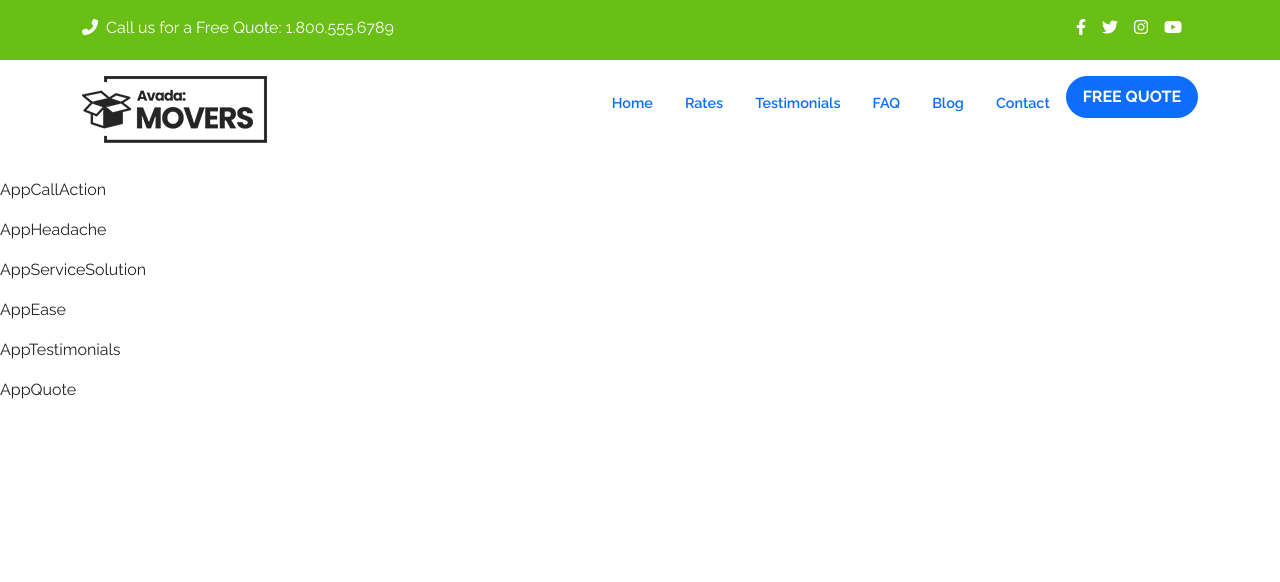
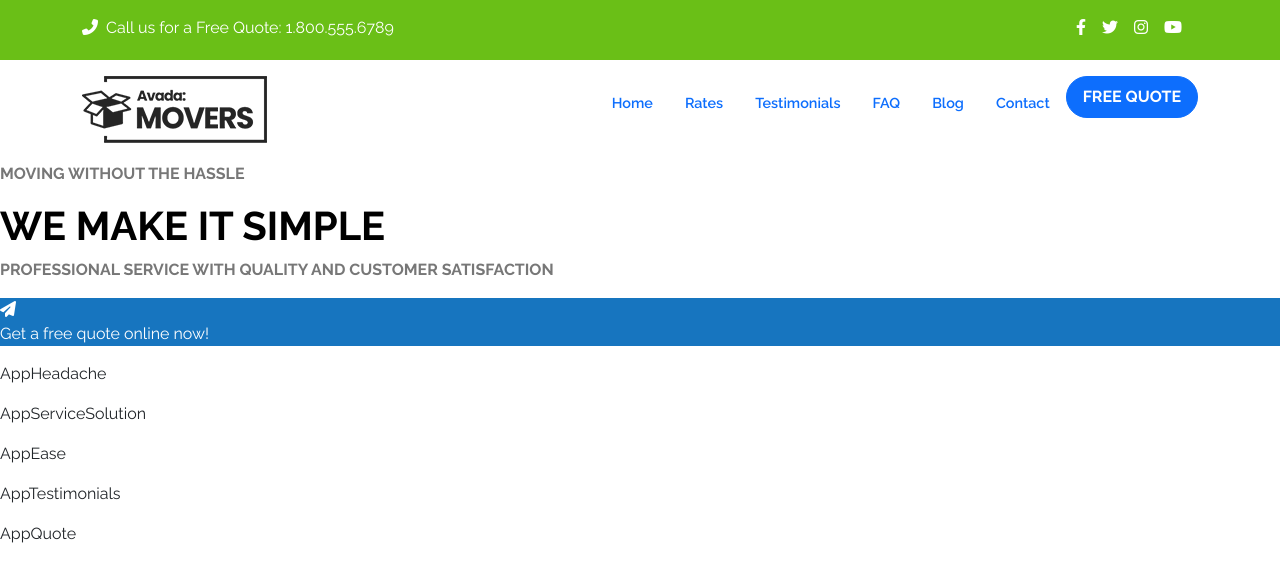
Before and after one commit to DeniseDichiara/proj-html-vuejs, a Vue app: page / in a window 1280 px wide. Shown: the top 582 px of the page. Built offline with nearby package versions, Linux system fonts and the light colour scheme.

Commit message:
added tex and icon

```diff
--- a/src/components/AppCallAction.vue
+++ b/src/components/AppCallAction.vue
@@ -1,7 +1,11 @@
 <template>
-    <div>
+    <div class="CallAction">
+        <div>
+            <i class="fa-solid fa-paper-plane" style="color: white;"></i>
+        </div>
+
         <p>
-            AppCallAction
+            Get a free quote online now!
         </p>
     </div>
 </template>
@@ -15,5 +19,8 @@ export default {
 
 
 <style lang="scss">
-
+    .CallAction{
+        background-color: #1775bf;
+        color: white;
+    }
 </style>
--- a/src/components/AppHeader.vue
+++ b/src/components/AppHeader.vue
@@ -4,6 +4,19 @@
             <SolcialNavbar />
         </div>
         <AppLinks />
+        <div class= "mx-auto">
+            <p class="p-grey text-uppercase">
+                Moving without the hassle
+            </p>
+
+            <h1 class="simple">
+                WE MAKE IT SIMPLE
+            </h1>
+
+            <p class="p-grey text-uppercase">
+                Professional service with quality and customer satisfaction
+            </p>
+        </div>
     </header>
 </template>
 
@@ -29,5 +42,13 @@ export default {
 
 
 <style lang="scss">
+.p-grey {
+    color: #777777;
+    font-weight: bold;
+}
 
+.simple{
+    font-weight: 800;
+    color: black;
+}
 </style>
```
Also changed, not shown: src/styles/general.scss (line endings or trailing spaces).
